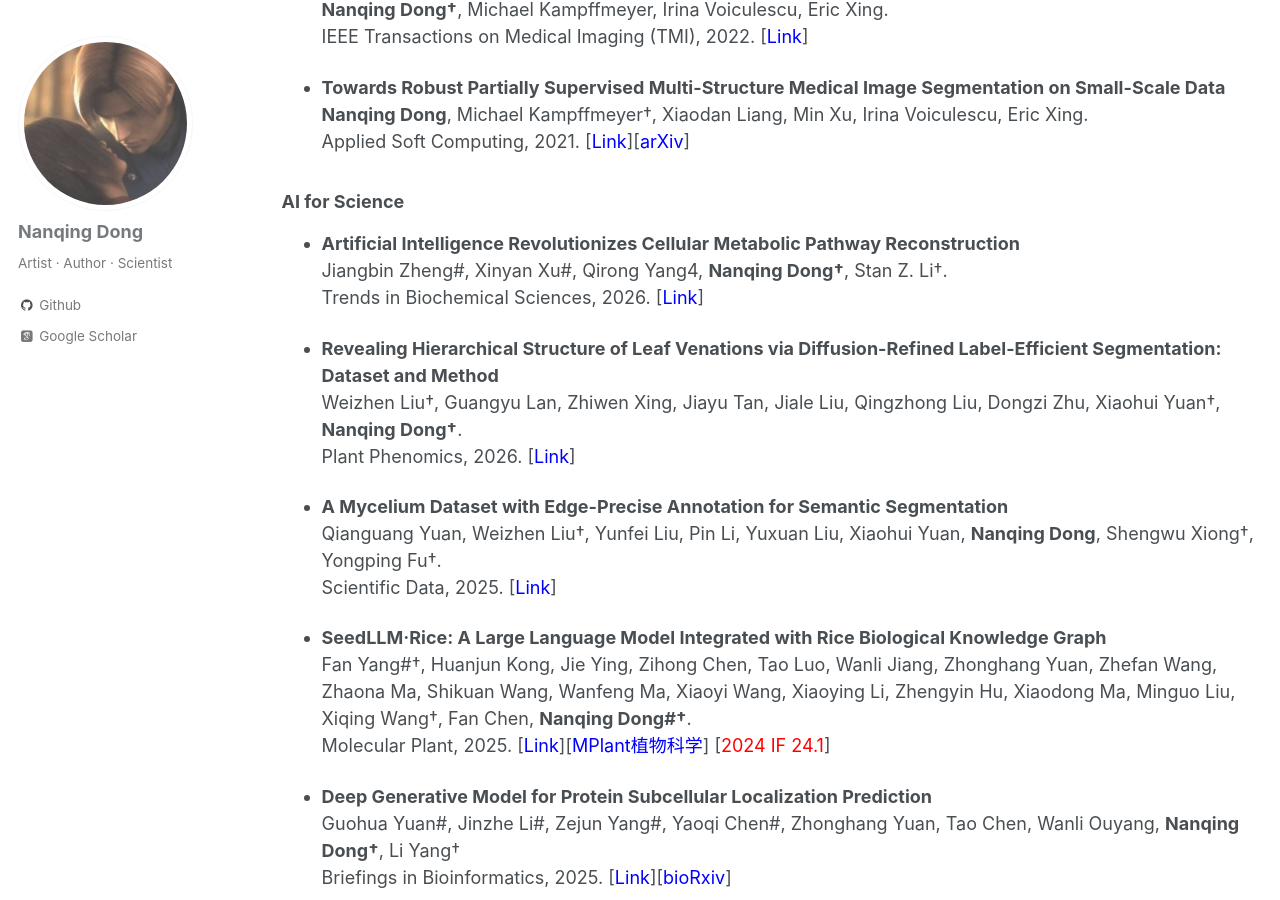
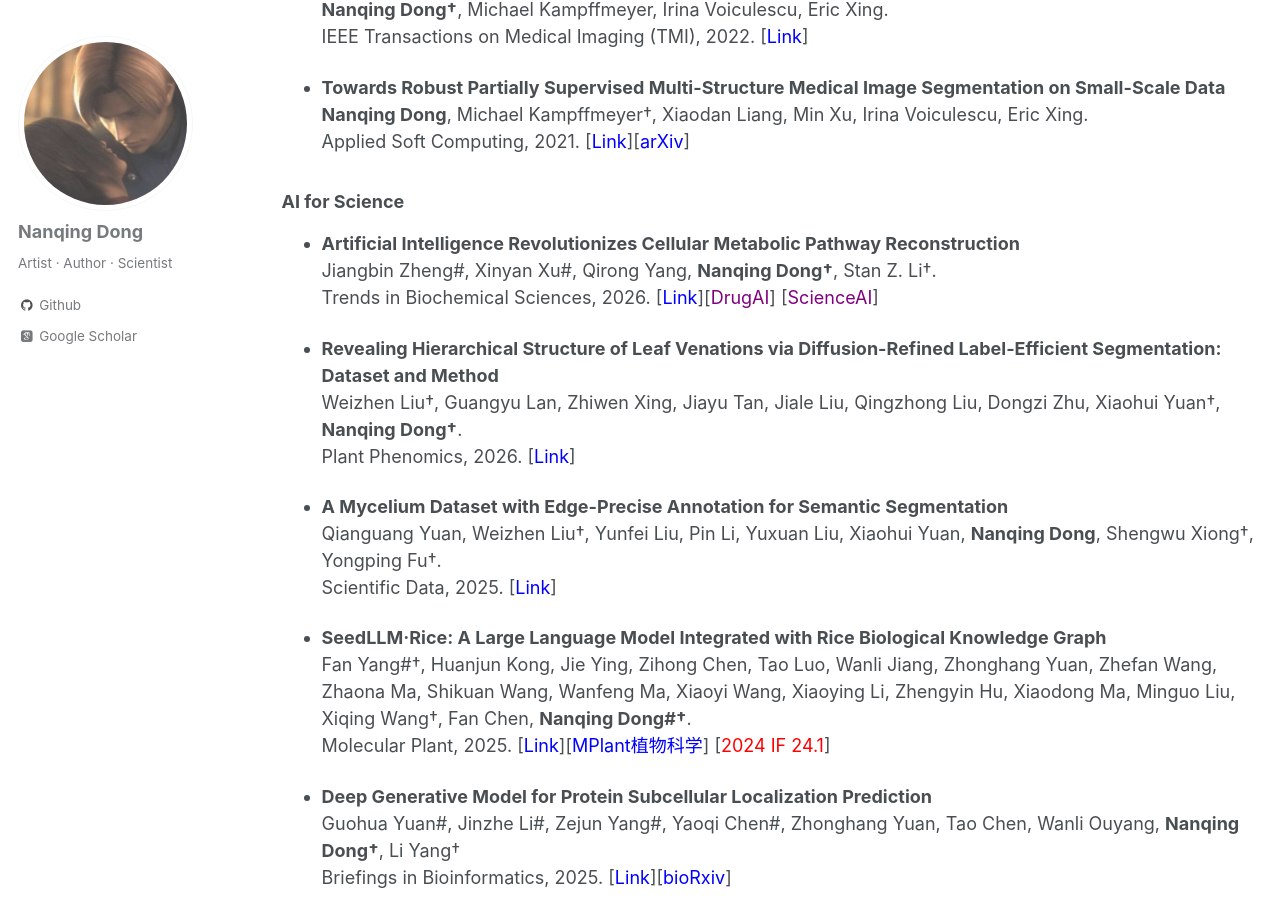
Before and after one commit to eveningdong/eveningdong.github.io, a Jekyll site: the page built from _pages/publication.md, in a window 1280 px wide and 900 px high, scrolled down 1309 px. Built offline with Jekyll 4.4.1, drawn with Linux system fonts in a browser that asks for light colours; some web fonts are replaced.

Commit message:
Update publication.md

```diff
--- a/_pages/publication.md
+++ b/_pages/publication.md
@@ -51,8 +51,8 @@ The research topics are listed in alphabetical order.
 
 ### AI for Science
 * **Artificial Intelligence Revolutionizes Cellular Metabolic Pathway Reconstruction**
-  Jiangbin Zheng#, Xinyan Xu#, Qirong Yang4, **Nanqing Dong†**, Stan Z. Li†.
-  Trends in Biochemical Sciences, 2026. [[<span style="color:blue">Link</span>]](https://www.sciencedirect.com/science/article/pii/S2643651526000014)
+  Jiangbin Zheng#, Xinyan Xu#, Qirong Yang, **Nanqing Dong†**, Stan Z. Li†.
+  Trends in Biochemical Sciences, 2026. [[<span style="color:blue">Link</span>]](https://www.sciencedirect.com/science/article/pii/S2643651526000014)[[<span style="color:purple">DrugAI</span>]](https://mp.weixin.qq.com/s/Rrfc_M3aJr383BJsbMXz_A) [[<span style="color:purple">ScienceAI</span>]](https://mp.weixin.qq.com/s/-KyPm2LF67Xrb9z0_sXi6A)
 
 
 * **Revealing Hierarchical Structure of Leaf Venations via Diffusion-Refined Label-Efficient Segmentation: Dataset and Method**
```
